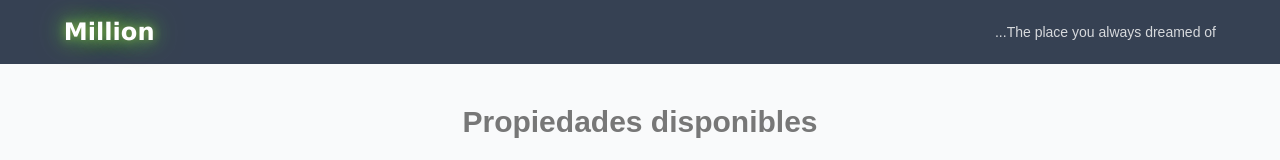
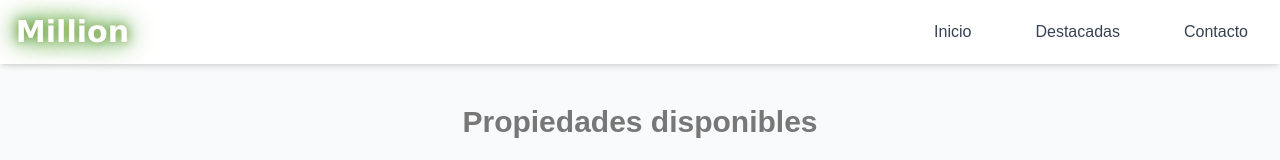
Before and after one commit to elkingutierrex/test-Million-million-frontend, a Next.js app: page / in a window 1280 px wide. Shown: the top 160 px of the page. Built offline with nearby package versions, Linux system fonts and the light colour scheme.

Commit message:
feat : modify view of navbar, add menu

```diff
--- a/src/components/NavBar.tsx
+++ b/src/components/NavBar.tsx
@@ -1,11 +1,55 @@
+"use client";
+
+import { useState } from "react";
+import Link from "next/link";
+import { Menu, X } from "lucide-react";
+
 export default function Navbar() {
+  const [open, setOpen] = useState(false);
+
   return (
-    <nav className="bg-gray-700 text-white px-6 py-4 shadow-lg ">
-      <div className="max-w-6xl mx-auto flex justify-between items-center">
-        <h1 className="text-2xl font-bold beat">Million</h1>
-        <span className="text-sm opacity-80">
-          ...The place you always dreamed of
-        </span>
+    <nav className="bg-white shadow-md sticky top-0 z-50">
+      <div className="max-w-7xl mx-auto px-4 py-3 flex items-center justify-between">
+        {/* Logo */}
+        <Link href="/" className="text-3xl font-bold text-white beat">
+          Million
+        </Link>
+
+        <button
+          onClick={() => setOpen(!open)}
+          className="md:hidden text-gray-600 hover:text-gray-900"
+        >
+          {open ? <X size={24} /> : <Menu size={24} />}
+        </button>
+
+        {/* Links */}
+        <div
+          className={`${
+            open ? "block" : "hidden"
+          } absolute md:static top-full left-0 w-full md:w-auto bg-white md:flex md:space-x-8 shadow md:shadow-none`}
+        >
+          <Link
+            href="/"
+            className="block px-4 py-2 text-gray-700 hover:text-blue-600 transition"
+            onClick={() => setOpen(false)}
+          >
+            Inicio
+          </Link>
+          <Link
+            href="/featured"
+            className="block px-4 py-2 text-gray-700 hover:text-blue-600 transition"
+            onClick={() => setOpen(false)}
+          >
+            Destacadas
+          </Link>
+          <Link
+            href="/contact"
+            className="block px-4 py-2 text-gray-700 hover:text-blue-600 transition"
+            onClick={() => setOpen(false)}
+          >
+            Contacto
+          </Link>
+        </div>
       </div>
     </nav>
   );
```
